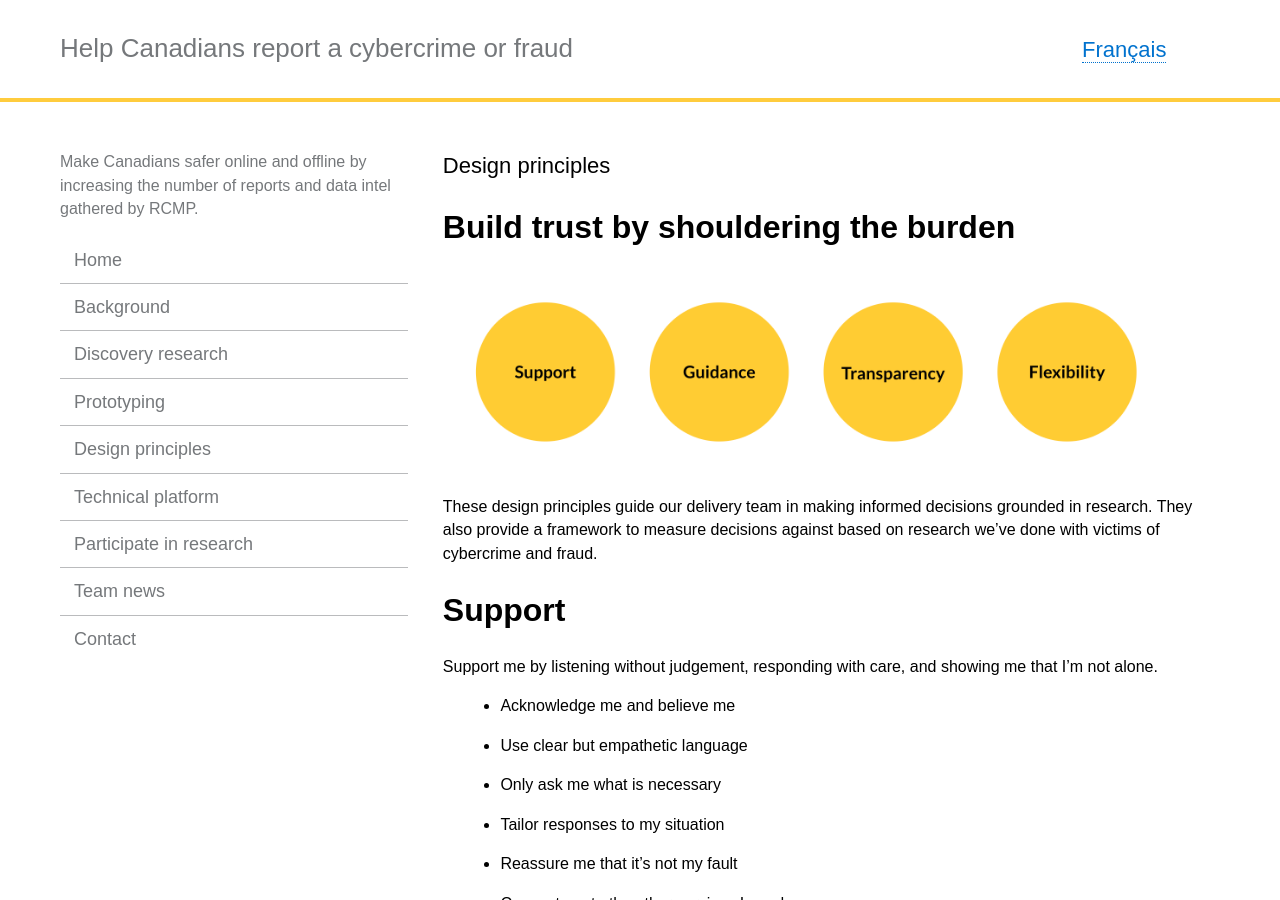
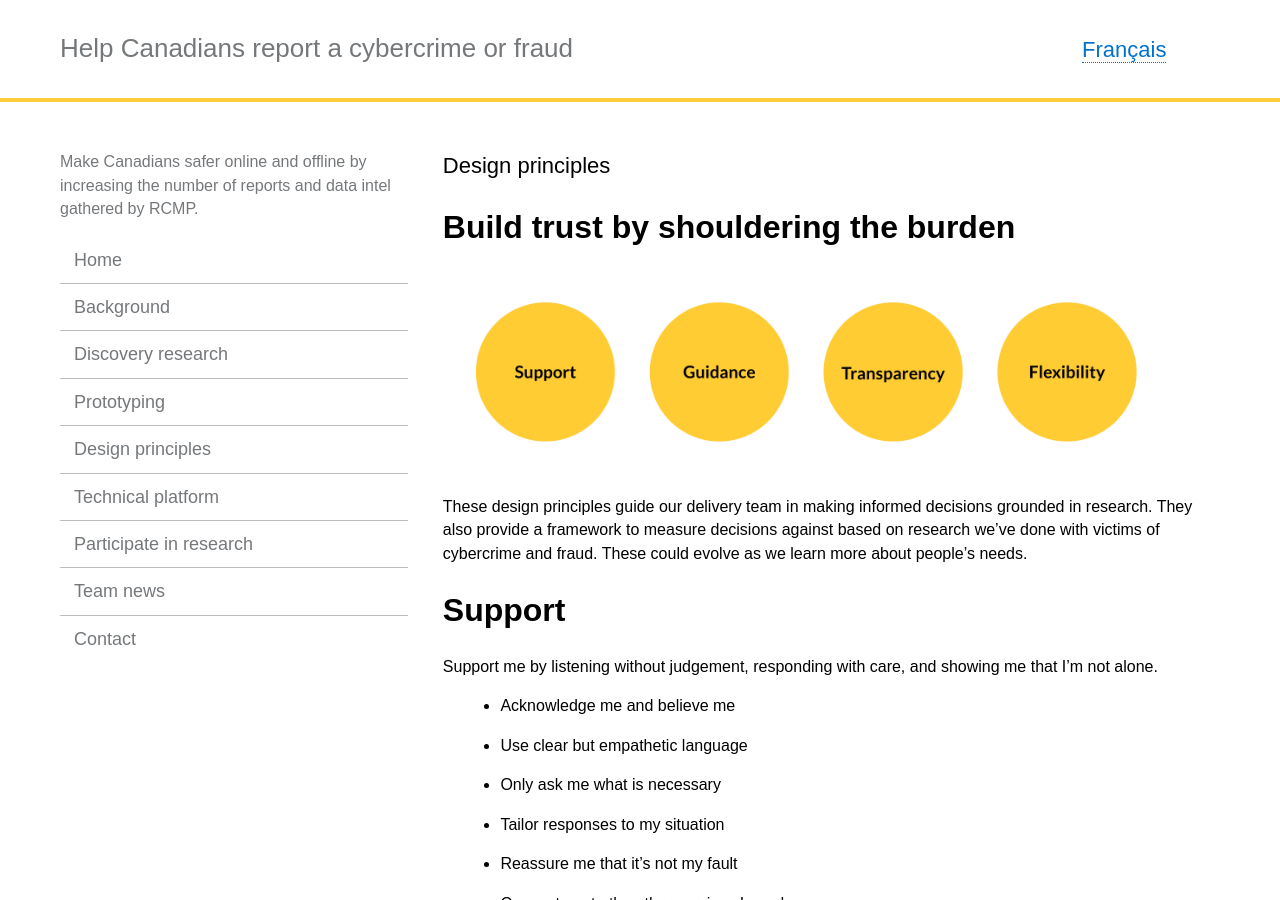
Before and after one commit to cds-snc/rcmp-report-a-cybercrime-alpha-documentation, a Jekyll site: the page built from _pages/en/principles.md, in a window 1280 px wide and 900 px high. Built offline with Jekyll 4.4.1, drawn with Linux system fonts in a browser that asks for light colours.

Commit message:
Update principles.md

```diff
--- a/_pages/en/principles.md
+++ b/_pages/en/principles.md
@@ -11,7 +11,7 @@ trans_url: "/principes/"
 
 ![Design principles]({{ site.baseurl }}/assets/img/principles.png){:height="200 px"}
 
-These design principles guide our delivery team in making informed decisions grounded in research. They also provide a framework to measure decisions against based on research we've done with victims of cybercrime and fraud.
+These design principles guide our delivery team in making informed decisions grounded in research. They also provide a framework to measure decisions against based on research we've done with victims of cybercrime and fraud. These could evolve as we learn more about people's needs.
 
 # Support
 
```
